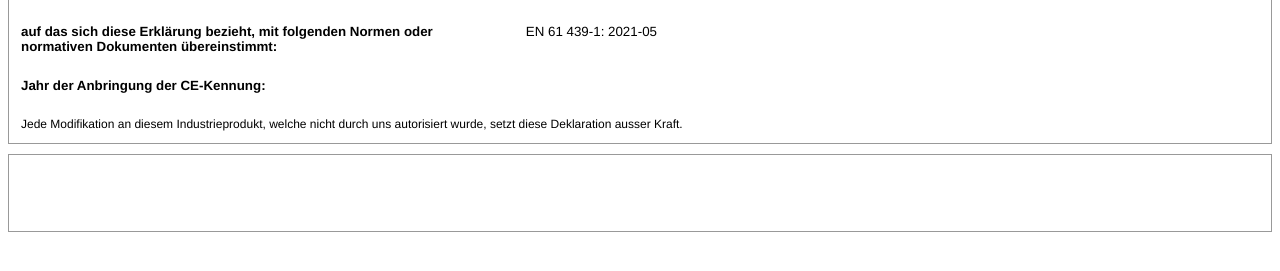
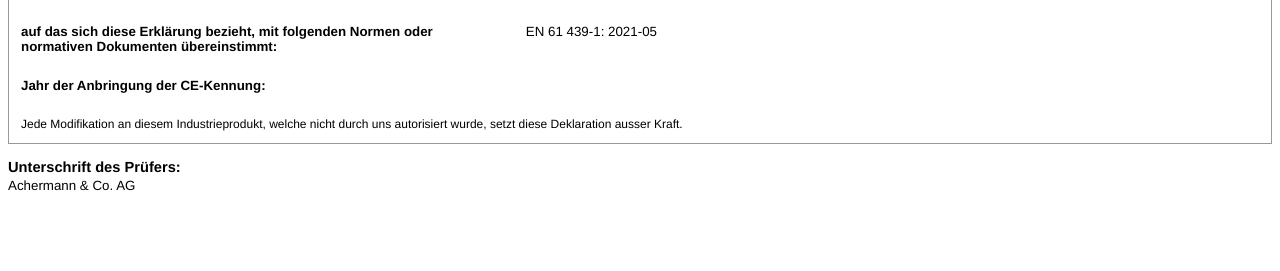
Before and after one commit to Abeni883/whs_app_dev, a Flask app: template templates/stuecknachweis/pdf_konformitaet.html in a window 1280 px wide. Shown: the part 276-547 px from the top of the page. Run offline with Flask 3, Linux system fonts and the light colour scheme; the template is opened without the code that fills it, so the values that code supplies are empty.

Commit message:
feat: Unterschriftsbereich in Konformitätserklärung PDF (wie Abnahmetest)
Co-Authored-By: Claude Opus 4.6 (1M context) <noreply@anthropic.com>

```diff
--- a/templates/stuecknachweis/pdf_konformitaet.html
+++ b/templates/stuecknachweis/pdf_konformitaet.html
@@ -153,8 +153,13 @@
     </table>
 </div>
 
-<!-- UNTERSCHRIFTS-BOX -->
-<div style="border: 1px solid #999; height: 60px; margin-top: 10px; padding: 8px;">
+<!-- UNTERSCHRIFT -->
+<div style="margin-top: 15px; page-break-inside: avoid;">
+    <h3 style="margin-bottom: 3px; font-size: 11pt; font-weight: bold;">Unterschrift des Pr&uuml;fers:</h3>
+    <p style="margin: 0 0 5px 0; font-size: 10pt;">Achermann &amp; Co. AG</p>
+    <div style="min-height: 50px; margin: 10px 0;">
+        <!-- Leer f&uuml;r handschriftliche Unterschrift -->
+    </div>
 </div>
 
 </body>
```
